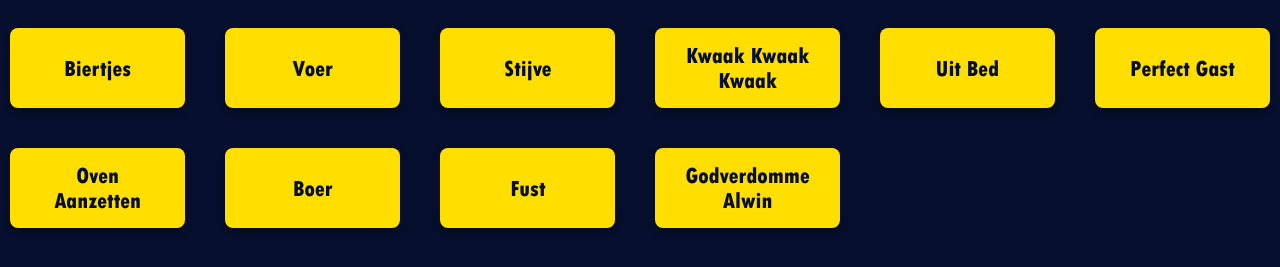
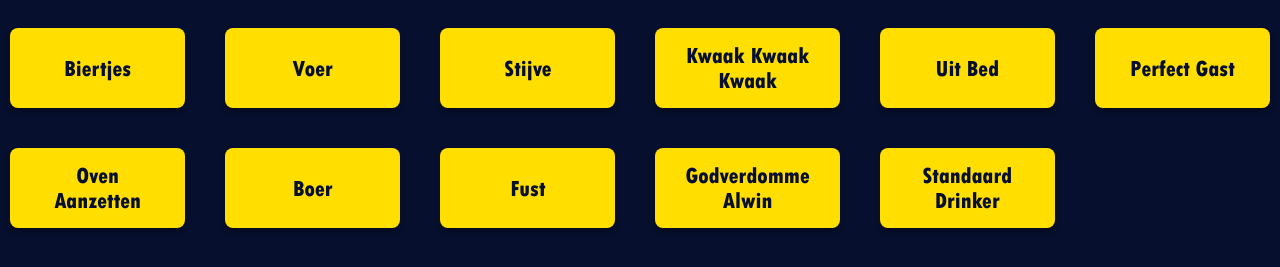
Before and after one commit to CLUB9-2/website, a plain HTML site: page soundboard.html in a window 1280 px wide. Shown: the part 241-508 px from the top of the page. Drawn offline with Linux system fonts and the light colour scheme.

Commit message:
Update soundboard.html

```diff
--- a/soundboard.html
+++ b/soundboard.html
@@ -41,6 +41,7 @@
     <button data-sound="sounds/twanboer.mp3">Boer</button>
     <button data-sound="sounds/fust.mp3">Fust</button>
     <button data-sound="sounds/gvdalwin.mp3">Godverdomme Alwin</button>
+    <button data-sound="sounds/standaarddrinker.mp3">Standaard Drinker</button>
 
   </div>
 </main>
```
